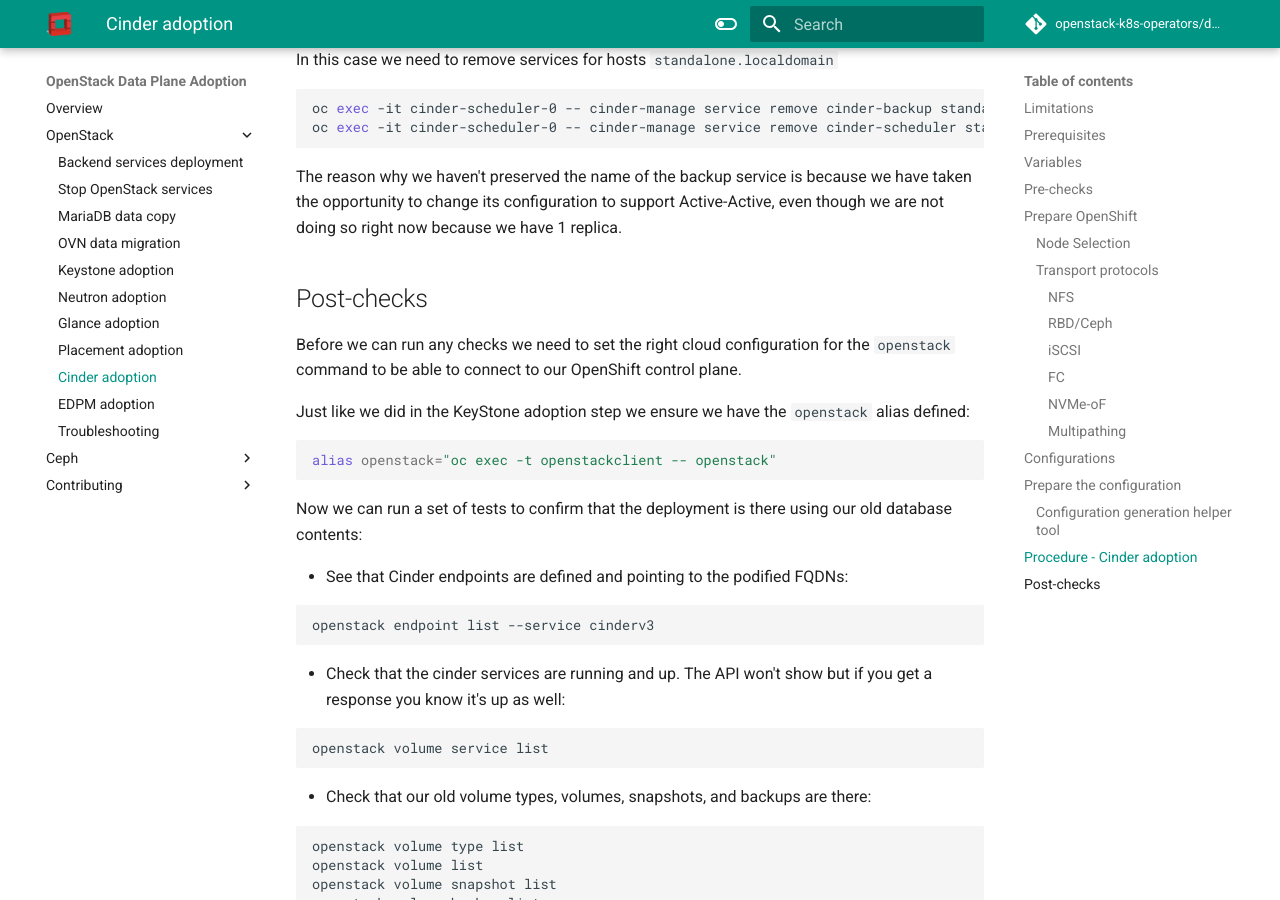
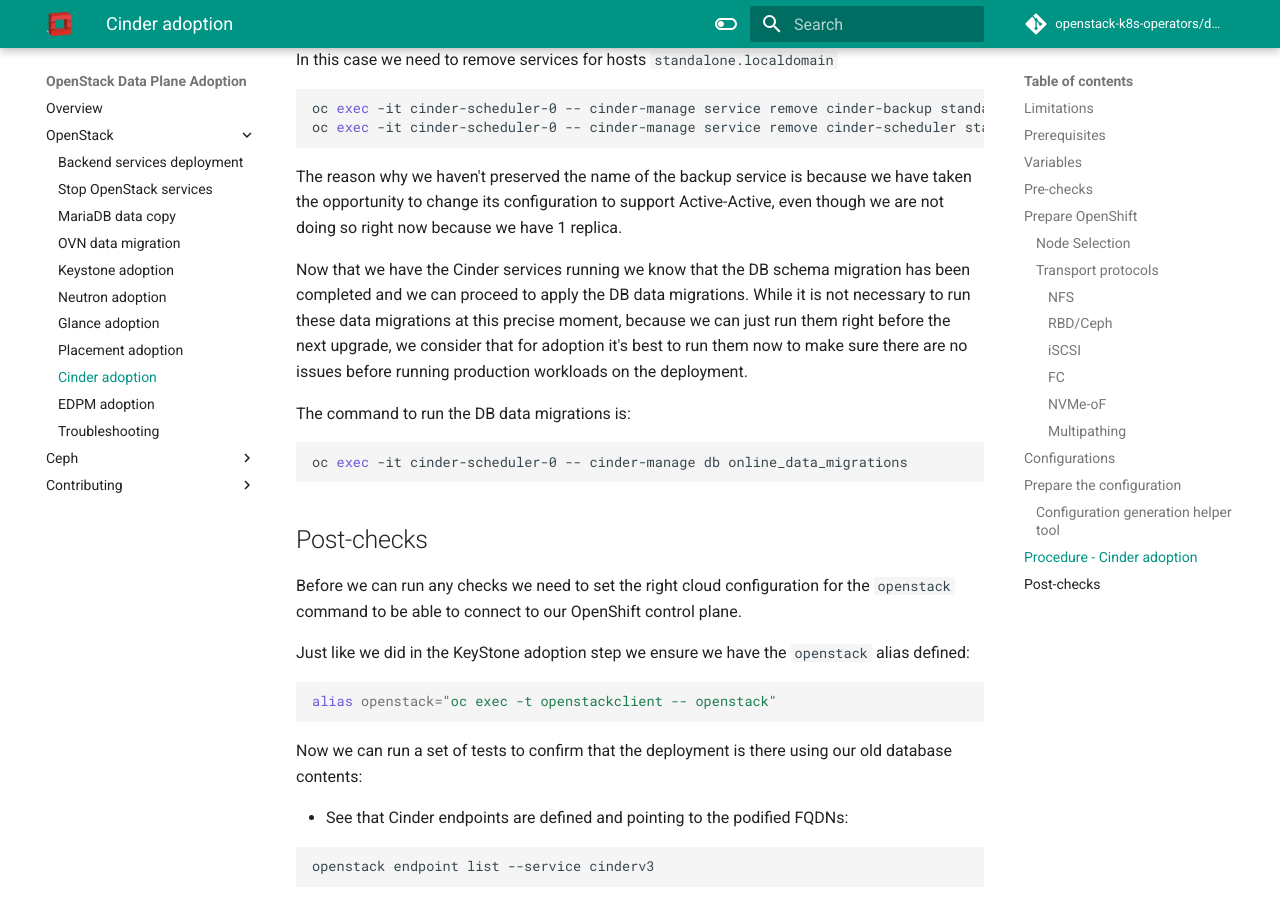
Before and after one commit to openstack-k8s-operators/data-plane-adoption, an MkDocs documentation site: the page built from docs/openstack/cinder_adoption.md, in a window 1280 px wide and 900 px high, scrolled down 15502 px. Built offline with MkDocs 1.6.1 and Material for MkDocs 9.7.7, drawn with Linux system fonts in a browser that asks for light colours; comment, search, counter and statistics services are not loaded; the version menu is left out.

Commit message:
Cinder: Online Data Migrations
This patch adds to the cinder adoption process the missing DB online
data migration step.

````diff
--- a/docs/openstack/cinder_adoption.md
+++ b/docs/openstack/cinder_adoption.md
@@ -777,6 +777,19 @@
 Active-Active, even though we are not doing so right now because we have 1
 replica.
 
+Now that we have the Cinder services running we know that the DB schema
+migration has been completed and we can proceed to apply the DB data migrations.
+While it is not necessary to run these data migrations at this precise moment,
+because we can just run them right before the next upgrade, we consider that for
+adoption it's best to run them now to make sure there are no issues before
+running production workloads on the deployment.
+
+The command to run the DB data migrations is:
+
+```bash
+oc exec -it cinder-scheduler-0 -- cinder-manage db online_data_migrations
+```
+
 ## Post-checks
 
 Before we can run any checks we need to set the right cloud configuration for
````
Also changed, not shown: 1 other file.
